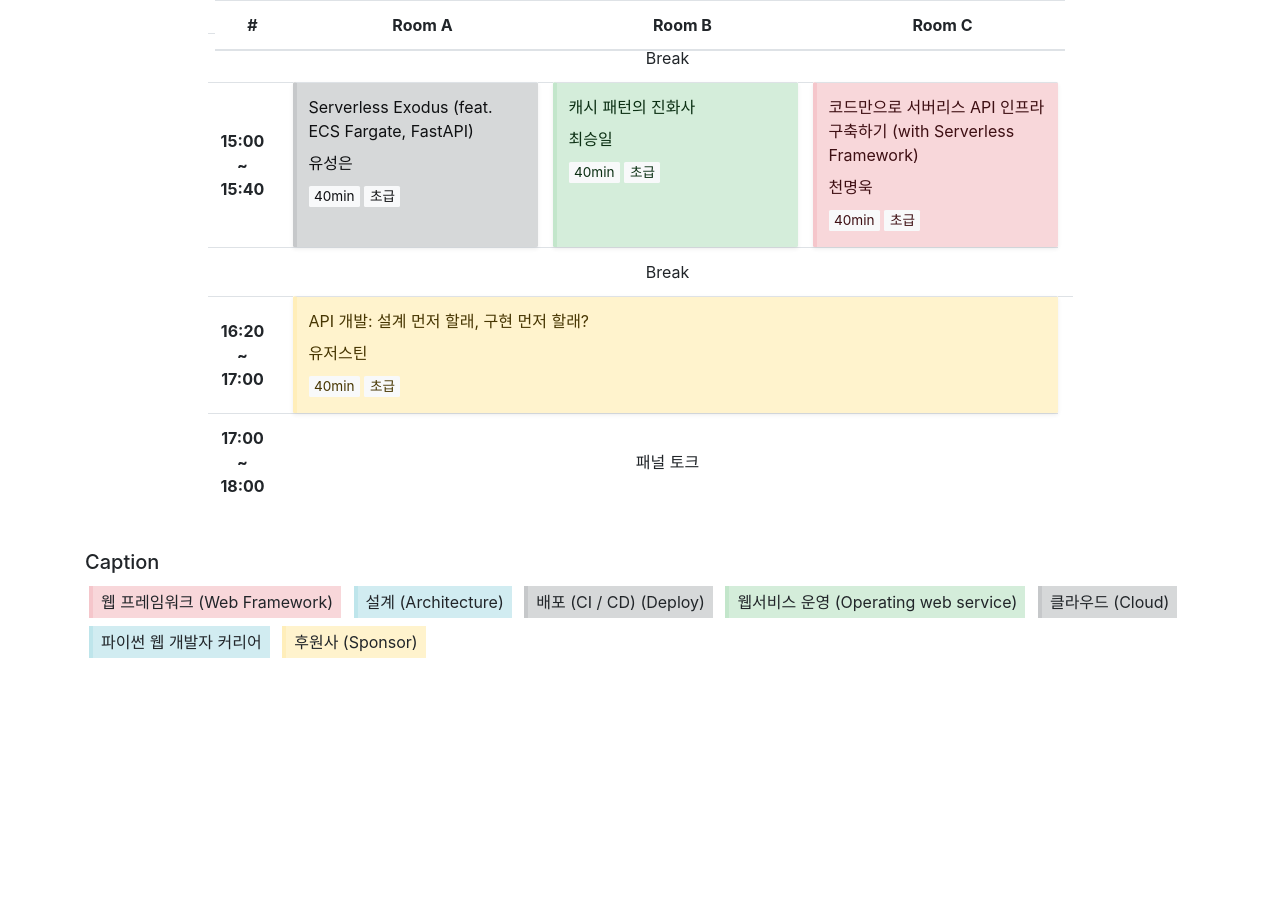
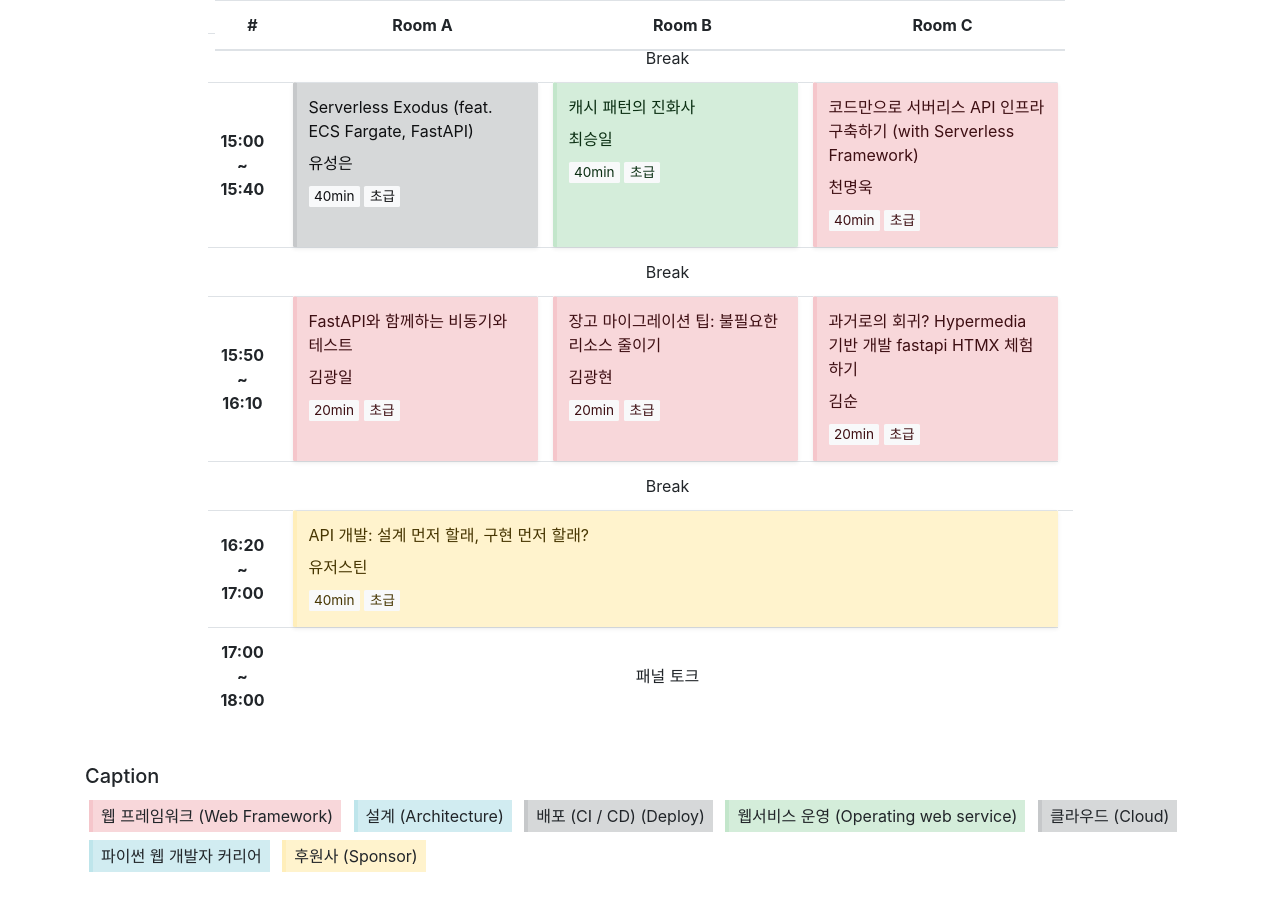
Before and after one commit to pythonkr/pyweb-symposium.github.io, a Jekyll site: the page built from program/index.md, in a window 1280 px wide and 900 px high, scrolled down 946 px. Built offline with Jekyll 4.4.1, drawn with Linux system fonts in a browser that asks for light colours; before the commit the page ends 1632 px from its top, so only the background shows below that.

Commit message:
Add talks in schedule

```diff
--- a/_data/program.yml
+++ b/_data/program.yml
@@ -20,6 +20,9 @@ days:
       - name: "Serverless Exodus (feat. ECS Fargate, FastAPI)"
         time_start: '15:00'
         time_end: '15:40'
+      - name: "FastAPI와 함께하는 비동기와 테스트"
+        time_start: '15:50'
+        time_end: '16:10'
       - name: "API 개발: 설계 먼저 할래, 구현 먼저 할래?"
         time_start: '16:20'
         time_end: '17:00'
@@ -41,6 +44,9 @@ days:
       - name: "캐시 패턴의 진화사"
         time_start: '15:00'
         time_end: '15:40'
+      - name: "장고 마이그레이션 팁: 불필요한 리소스 줄이기"
+        time_start: '15:50'
+        time_end: '16:10'
       - name: "API 개발: 설계 먼저 할래, 구현 먼저 할래?"
         time_start: '16:20'
         time_end: '17:00'
@@ -62,6 +68,9 @@ days:
       - name: "코드만으로 서버리스 API 인프라 구축하기 (with Serverless Framework)"
         time_start: '15:00'
         time_end: '15:40'
+      - name: "과거로의 회귀? Hypermedia 기반 개발 fastapi HTMX 체험하기"
+        time_start: '15:50'
+        time_end: '16:10'
       - name: "API 개발: 설계 먼저 할래, 구현 먼저 할래?"
         time_start: '16:20'
         time_end: '17:00'
--- a/_layouts/program.html
+++ b/_layouts/program.html
@@ -251,6 +251,44 @@
           </tr>
           <tr>
             <th scope="row" class="col-title text-center vertical-middle">
+              15:50<br>~<br>16:10
+            </th>
+            <td class="col-space p-0"></td>
+            {%- for r in d.rooms -%}
+              {%- assign room = site.rooms | where: 'name', r.name | first -%}
+
+              {%- for t in r.talks -%}
+                {%- if t.time_start == '15:50' %}
+                {%- assign talk = site.talks | where: 'name', t.name | first -%}
+
+                {%- include partials/get_main_category.html -%}
+                <td class="alert alert-{{ main_cat_color }} shadow-sm overflow-hidden">
+                  <p class="mb-2">
+                    {%- include partials/show_talk.html %}
+                  </p>
+                  <p class="font-weight-light mb-2">
+                    {%- include partials/list_speakers.html %}
+                  </p>
+                  <p class="mb-1">
+                    {%- include partials/list_sub_categories.html %}
+                  </p>
+                </td>
+                {%- endif -%}
+
+              {%- endfor %}
+
+              {%- if forloop.last != true %}
+                <td class="col-space p-0"></td>
+              {%- endif -%}
+
+            {%- endfor %}
+          </tr>
+          <tr>
+            <th scope="row" class="col-title text-center"></th>
+            <td colspan="6" class="text-center">Break</td>
+          </tr>
+          <tr>
+            <th scope="row" class="col-title text-center vertical-middle">
               16:20<br>~<br>17:00
             </th>
             <td class="col-space p-0"></td>
```
